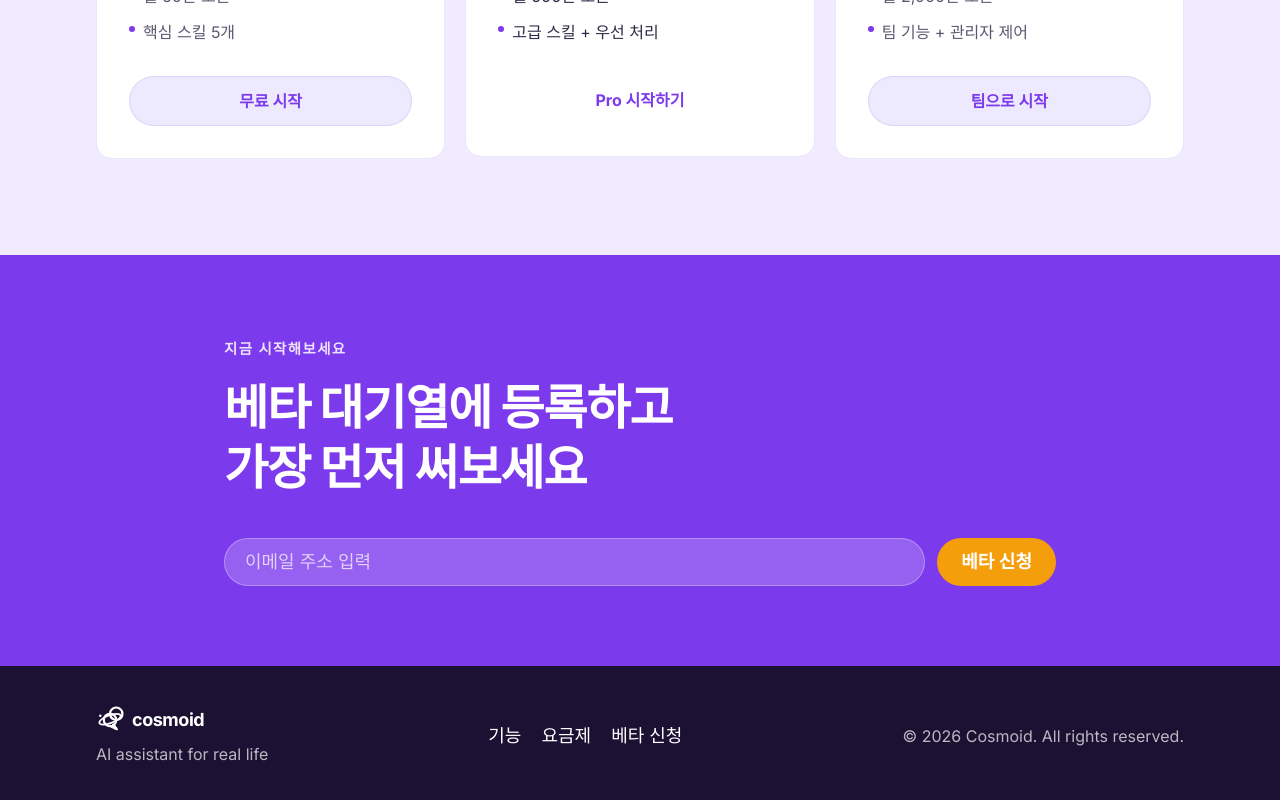
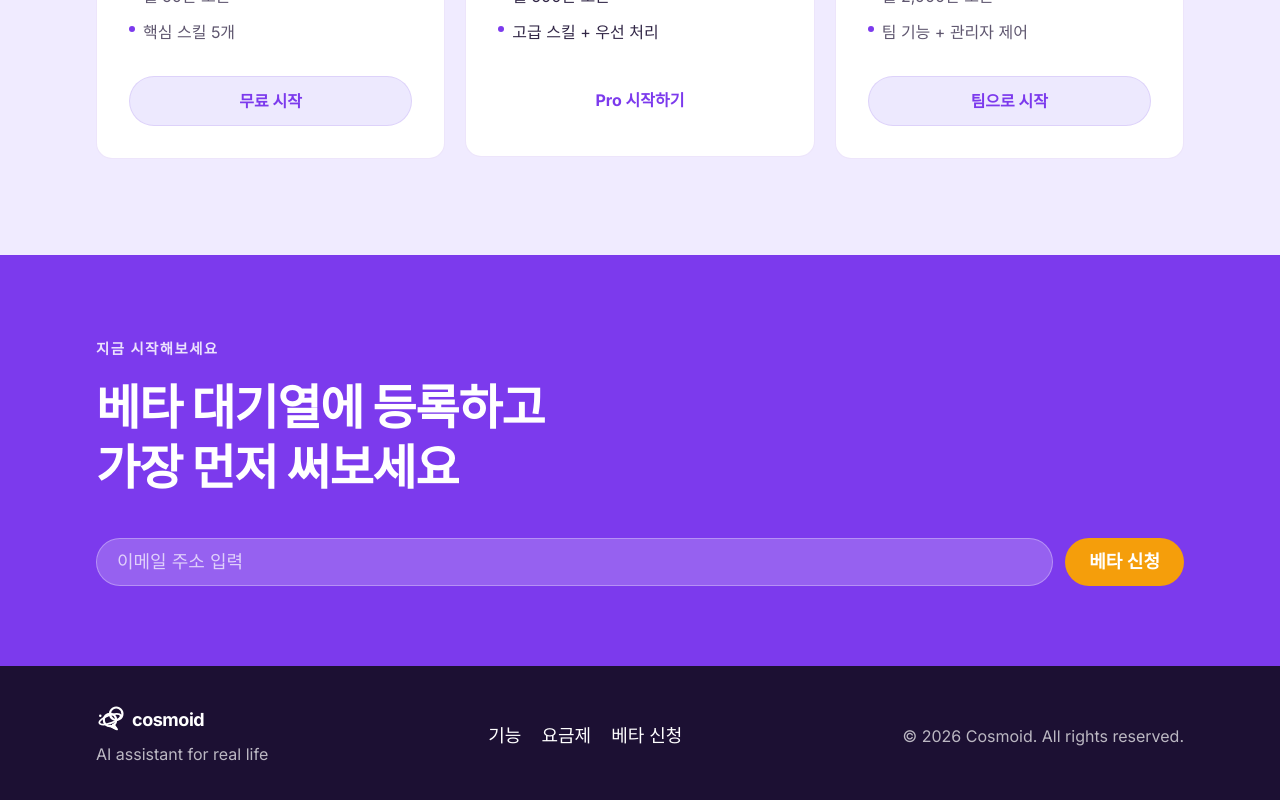
Before and after one commit to seojoonkim/cosmoid, a Next.js app: page / in a window 1280 px wide. Shown: the part 5675-6475 px from the top of the page. Built offline with nearby package versions, Linux system fonts and the light colour scheme.

Commit message:
fix: BetaCTA max-w-4xl → max-w-6xl 너비 통일

```diff
--- a/src/components/BetaCTA.tsx
+++ b/src/components/BetaCTA.tsx
@@ -5,7 +5,7 @@ import { motion } from "framer-motion";
 export default function BetaCTA() {
   return (
     <section id="cta" className="border-t border-[var(--border)] bg-[var(--purple)] py-16 md:py-20 text-white">
-      <div className="mx-auto max-w-4xl px-5 md:px-8">
+      <div className="mx-auto max-w-6xl px-5 md:px-8">
         <motion.p
           initial={{ opacity: 0, y: 16 }}
           whileInView={{ opacity: 1, y: 0 }}
```
